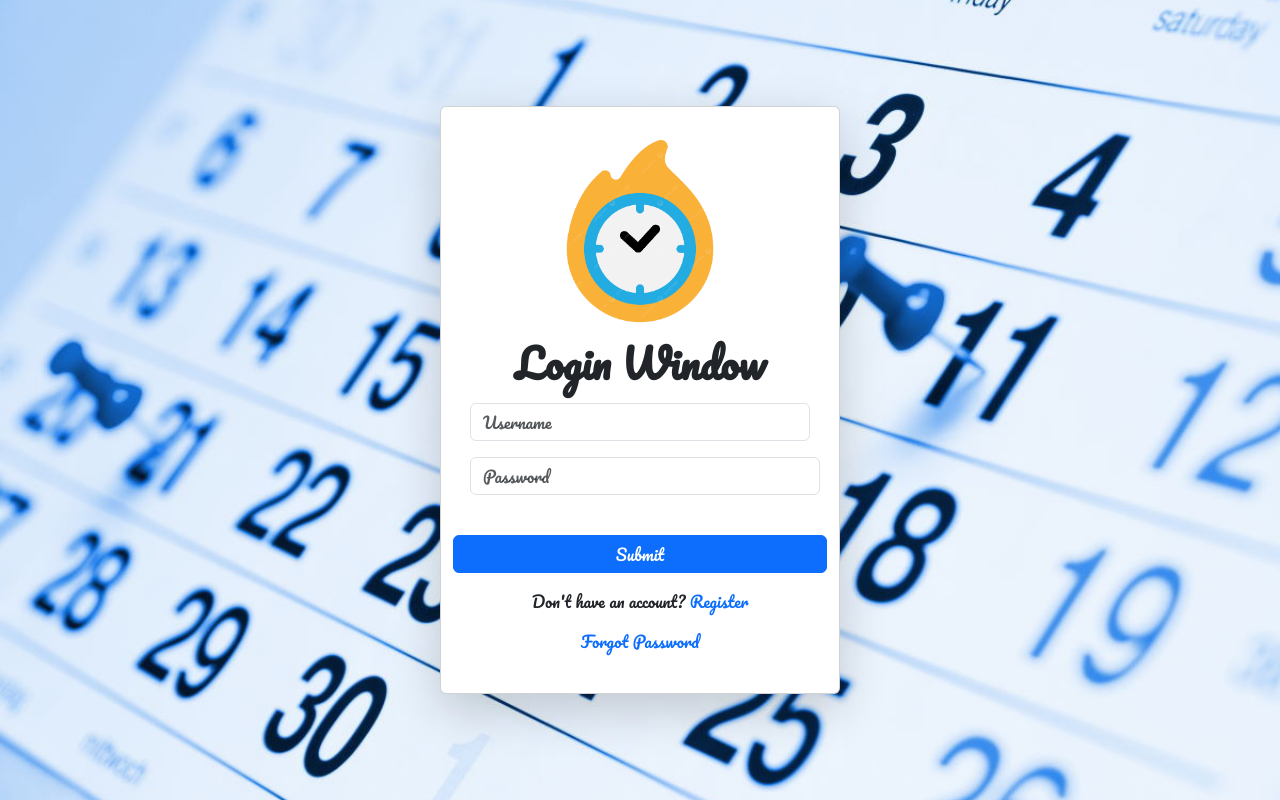
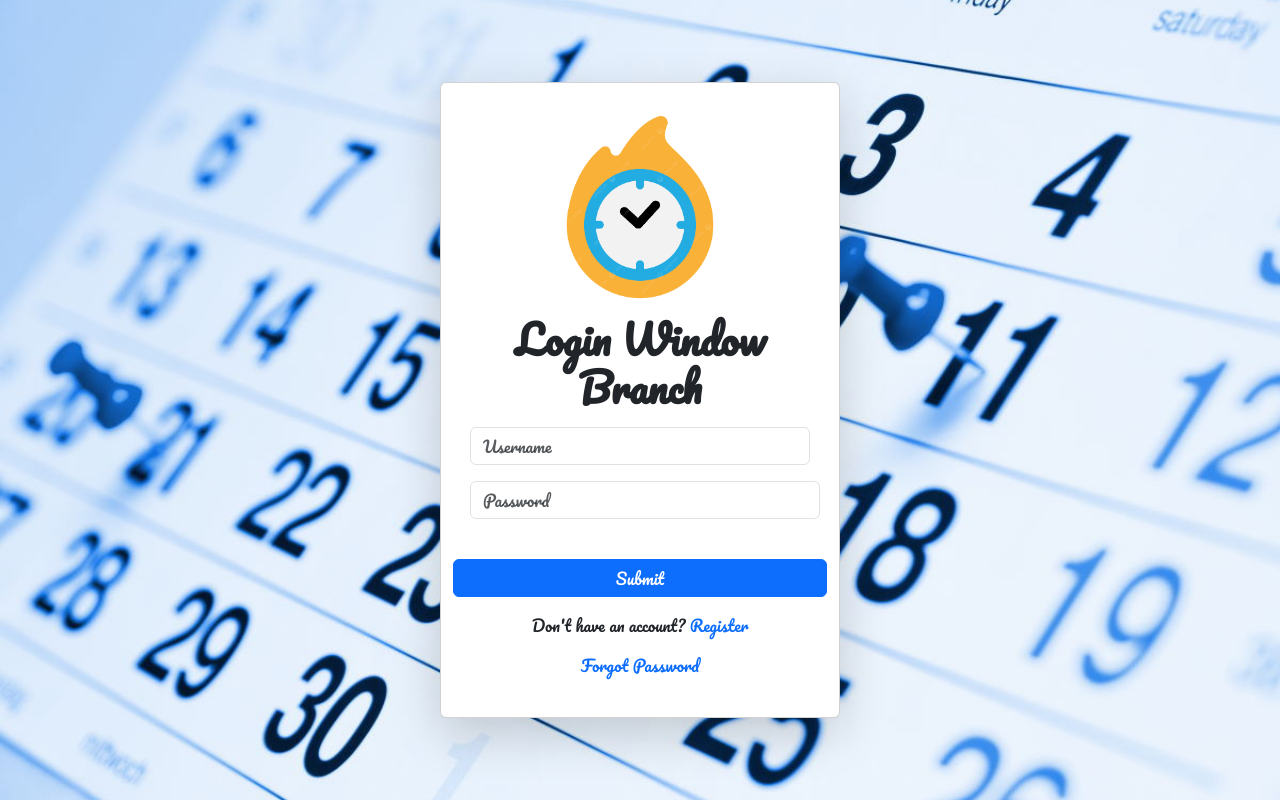
Before and after one commit to sakthi1043/Schedulizer, a React (Create React App) app in the folder timetable/: page / in a window 1280 px wide. Built offline with nearby package versions, Linux system fonts and the light colour scheme.

Commit message:
Branch Login

```diff
--- a/timetable/src/Login/login.jsx
+++ b/timetable/src/Login/login.jsx
@@ -52,7 +52,7 @@ function Login() {
         {/* End of site logo */}
 
         <h1 className="text-center mb-3">
-          <strong>Login Window</strong>
+          <strong>Login Window Branch</strong>
         </h1>
 
         {/* Form */}
```
